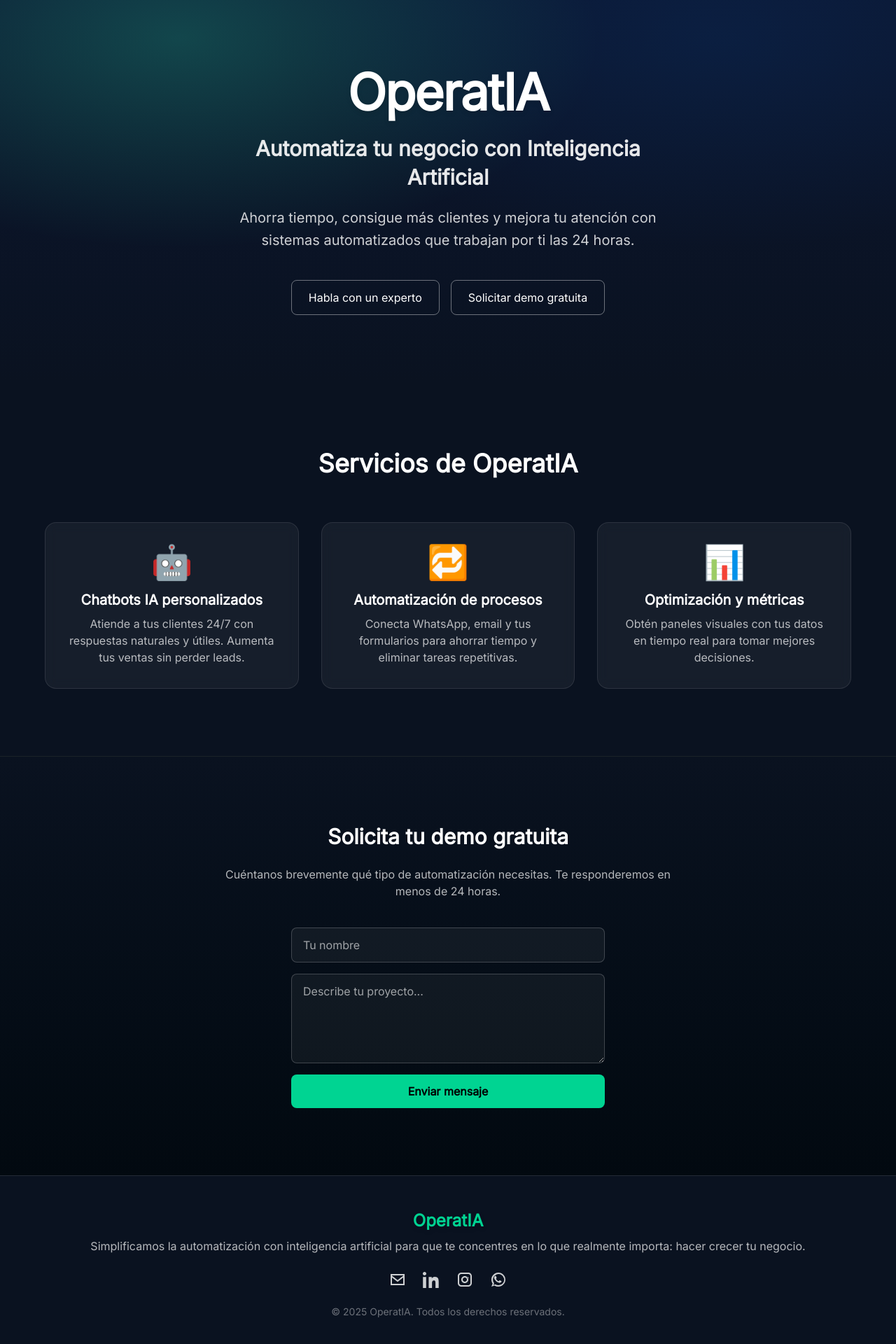
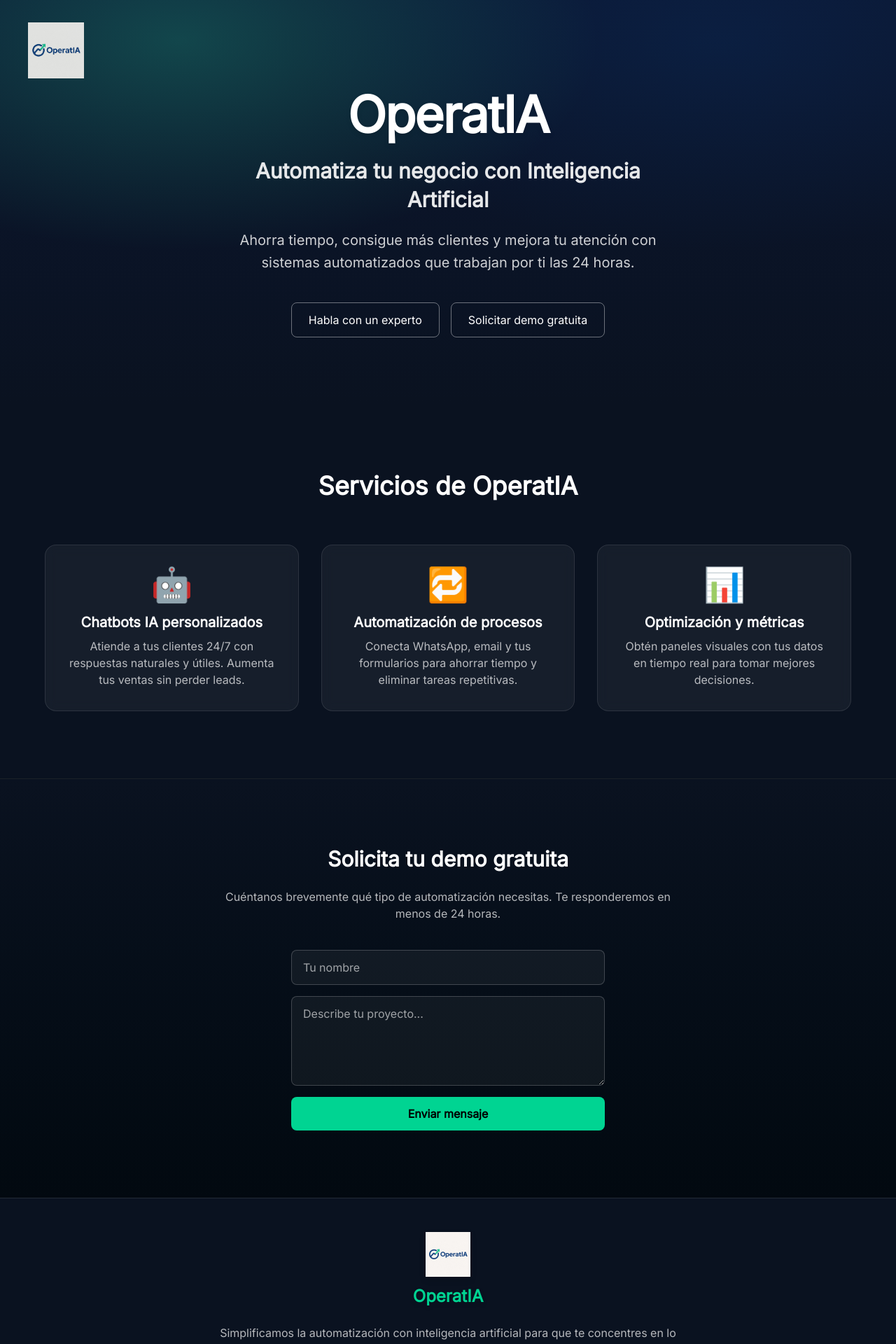
Before and after one commit to Danielsilent94/operatia-landing, a React (Vite) app: page / in a window 1280 px wide. Shown: the top 1920 px of the page at 70% size. Built offline with nearby package versions, Linux system fonts and the light colour scheme.

Commit message:
Landing new changess

```diff
--- a/src/App.tsx
+++ b/src/App.tsx
@@ -1,3 +1,7 @@
+import React from "react";
+import Hero from "./components/Hero";
+import logo from "./assets/logo-operatia.png";
+
 function App() {
   const phoneNumber = "34667213004"; // <-- tu número de WhatsApp (sin + ni espacios)
 
@@ -15,50 +19,27 @@ function App() {
     window.open(`https://wa.me/${phoneNumber}?text=${encodedText}`, "_blank");
   };
 
+  // 🚀 Scroll suave hacia el formulario
+  const scrollToContact = () => {
+    const contactSection = document.getElementById("contact");
+    if (contactSection) {
+      contactSection.scrollIntoView({ behavior: "smooth", block: "start" });
+    }
+  };
+
   return (
     <main className="w-full flex flex-col min-h-screen bg-[#0A1220] text-white">
-      {/* Hero Section */}
-      <section className="gradient-hero flex flex-col justify-center items-center text-center px-6 sm:px-10 py-24">
-        <h1 className="text-6xl sm:text-7xl font-extrabold text-white tracking-tight drop-shadow-md">
-          OperatIA
-        </h1>
-        <h2 className="text-2xl sm:text-3xl font-semibold text-white/90 mt-6 max-w-2xl leading-snug">
-          Automatiza tu negocio con Inteligencia Artificial
-        </h2>
-        <p className="text-lg sm:text-xl text-white/80 mt-5 max-w-2xl leading-relaxed">
-          Ahorra tiempo, consigue más clientes y mejora tu atención con sistemas automatizados que trabajan por ti las 24 horas.
-        </p>
+      {/* HERO */}
+      <Hero phoneNumber={phoneNumber} onScrollToContact={scrollToContact} />
 
-        {/* Botones */}
-        <div className="flex flex-col sm:flex-row gap-4 mt-10">
-          <a
-            href={`https://wa.me/${phoneNumber}`}
-            target="_blank"
-            rel="noopener noreferrer"
-            className="border border-white/40 text-white font-medium px-6 py-3 rounded-lg transition-all duration-300 hover:bg-white/10 hover:border-white/70"
-          >
-            Habla con un experto
-          </a>
-
-          <a
-            href="#contact"
-            className="border border-white/40 text-white font-medium px-6 py-3 rounded-lg transition-all duration-300 hover:bg-white/10 hover:border-white/70"
-          >
-            Solicitar demo gratuita
-          </a>
-        </div>
-      </section>
-
-      {/* Servicios Section */}
+      {/* SERVICIOS */}
       <section className="bg-[#0A1220] py-24 px-6 text-center">
         <h3 className="text-4xl font-bold mb-16">Servicios de OperatIA</h3>
 
         <div className="grid grid-cols-1 sm:grid-cols-3 gap-8 max-w-6xl mx-auto">
           <div className="bg-white/5 rounded-2xl p-8 backdrop-blur-sm border border-white/10 hover:border-white/20 transition-all">
             <div className="text-5xl mb-4">🤖</div>
-            <h4 className="text-xl font-semibold mb-2">
-              Chatbots IA personalizados
-            </h4>
+            <h4 className="text-xl font-semibold mb-2">Chatbots IA personalizados</h4>
             <p className="text-white/70">
               Atiende a tus clientes 24/7 con respuestas naturales y útiles. Aumenta tus ventas sin perder leads.
             </p>
@@ -66,9 +47,7 @@ function App() {
 
           <div className="bg-white/5 rounded-2xl p-8 backdrop-blur-sm border border-white/10 hover:border-white/20 transition-all">
             <div className="text-5xl mb-4">🔁</div>
-            <h4 className="text-xl font-semibold mb-2">
-              Automatización de procesos
-            </h4>
+            <h4 className="text-xl font-semibold mb-2">Automatización de procesos</h4>
             <p className="text-white/70">
               Conecta WhatsApp, email y tus formularios para ahorrar tiempo y eliminar tareas repetitivas.
             </p>
@@ -76,9 +55,7 @@ function App() {
 
           <div className="bg-white/5 rounded-2xl p-8 backdrop-blur-sm border border-white/10 hover:border-white/20 transition-all">
             <div className="text-5xl mb-4">📊</div>
-            <h4 className="text-xl font-semibold mb-2">
-              Optimización y métricas
-            </h4>
+            <h4 className="text-xl font-semibold mb-2">Optimización y métricas</h4>
             <p className="text-white/70">
               Obtén paneles visuales con tus datos en tiempo real para tomar mejores decisiones.
             </p>
@@ -86,7 +63,7 @@ function App() {
         </div>
       </section>
 
-      {/* Formulario de contacto */}
+      {/* FORMULARIO DE CONTACTO */}
       <section
         id="contact"
         className="py-24 px-6 text-center border-t border-white/10 bg-gradient-to-b from-[#0A1220] to-[#020910]"
@@ -120,27 +97,51 @@ function App() {
         </form>
       </section>
 
-      {/* Footer */}
+      {/* FOOTER */}
       <footer className="bg-[#0A1220] py-12 text-center border-t border-white/10">
-        <h4 className="text-2xl font-bold mb-2 text-emerald-400 drop-shadow-md">
-          OperatIA
-        </h4>
-        <p className="text-white/70 mb-6">
+        <div className="flex flex-col items-center mb-6">
+          <img
+            src={logo}
+            alt="OperatIA logo"
+            className="w-16 h-16 mb-3 drop-shadow-lg"
+          />
+          <h4 className="text-2xl font-bold text-emerald-400 drop-shadow-md">
+            OperatIA
+          </h4>
+        </div>
+
+        <p className="text-white/70 mb-6 max-w-2xl mx-auto">
           Simplificamos la automatización con inteligencia artificial para que te concentres en lo que realmente importa: hacer crecer tu negocio.
         </p>
 
         <div className="flex justify-center gap-6 text-white/80 text-2xl mb-6">
-          <a href="https://mail.google.com/mail/u/1/#inbox" className="hover:text-white">
-            <svg xmlns="http://www.w3.org/2000/svg" fill="currentColor" viewBox="0 0 24 24" className="w-6 h-6"><path d="M2 4h20v16H2z" fill="none"/><path d="M2 4h20v16H2zM4 6v.511l8 6.223 8-6.223V6H4zm0 2.979V18h16V8.979l-8 6.222z"/></svg>
+          {/* Email */}
+          <a href="mailto:info@operatia.com" className="hover:text-white">
+            <svg xmlns="http://www.w3.org/2000/svg" fill="currentColor" viewBox="0 0 24 24" className="w-6 h-6">
+              <path d="M2 4h20v16H2z" fill="none" />
+              <path d="M2 4h20v16H2zM4 6v.511l8 6.223 8-6.223V6H4zm0 2.979V18h16V8.979l-8 6.222z" />
+            </svg>
           </a>
+
+          {/* LinkedIn */}
           <a href="https://www.linkedin.com" target="_blank" rel="noopener noreferrer" className="hover:text-white">
-            <svg xmlns="http://www.w3.org/2000/svg" fill="currentColor" viewBox="0 0 24 24" className="w-6 h-6"><path d="M4.98 3.5C4.98 4.88 3.88 6 2.5 6S0 4.88 0 3.5 1.12 1 2.5 1s2.48 1.12 2.48 2.5zM.22 8.14h4.56V24H.22zM8.44 8.14h4.37v2.16h.06c.61-1.15 2.1-2.37 4.33-2.37 4.63 0 5.48 3.05 5.48 7.02V24h-4.56v-6.9c0-1.65-.03-3.78-2.3-3.78-2.31 0-2.67 1.8-2.67 3.66V24H8.44V8.14z"/></svg>
+            <svg xmlns="http://www.w3.org/2000/svg" fill="currentColor" viewBox="0 0 24 24" className="w-6 h-6">
+              <path d="M4.98 3.5C4.98 4.88 3.88 6 2.5 6S0 4.88 0 3.5 1.12 1 2.5 1s2.48 1.12 2.48 2.5zM.22 8.14h4.56V24H.22zM8.44 8.14h4.37v2.16h.06c.61-1.15 2.1-2.37 4.33-2.37 4.63 0 5.48 3.05 5.48 7.02V24h-4.56v-6.9c0-1.65-.03-3.78-2.3-3.78-2.31 0-2.67 1.8-2.67 3.66V24H8.44V8.14z" />
+            </svg>
           </a>
+
+          {/* Instagram */}
           <a href="https://www.instagram.com/operatia360/" target="_blank" rel="noopener noreferrer" className="hover:text-white">
-            <svg xmlns="http://www.w3.org/2000/svg" fill="currentColor" viewBox="0 0 24 24" className="w-6 h-6"><path d="M7 2C4.243 2 2 4.243 2 7v10c0 2.757 2.243 5 5 5h10c2.757 0 5-2.243 5-5V7c0-2.757-2.243-5-5-5H7zm10 2c1.654 0 3 1.346 3 3v10c0 1.654-1.346 3-3 3H7c-1.654 0-3-1.346-3-3V7c0-1.654 1.346-3 3-3h10zm-5 3c-2.757 0-5 2.243-5 5s2.243 5 5 5 5-2.243 5-5-2.243-5-5-5zm0 2c1.654 0 3 1.346 3 3s-1.346 3-3 3-3-1.346-3-3 1.346-3 3-3zm4.5-.5a1 1 0 1 1 0 2 1 1 0 0 1 0-2z"/></svg>
+            <svg xmlns="http://www.w3.org/2000/svg" fill="currentColor" viewBox="0 0 24 24" className="w-6 h-6">
+              <path d="M7 2C4.243 2 2 4.243 2 7v10c0 2.757 2.243 5 5 5h10c2.757 0 5-2.243 5-5V7c0-2.757-2.243-5-5-5H7zm10 2c1.654 0 3 1.346 3 3v10c0 1.654-1.346 3-3 3H7c-1.654 0-3-1.346-3-3V7c0-1.654 1.346-3 3-3h10zm-5 3c-2.757 0-5 2.243-5 5s2.243 5 5 5 5-2.243 5-5-2.243-5-5-5zm0 2c1.654 0 3 1.346 3 3s-1.346 3-3 3-3-1.346-3-3 1.346-3 3-3zm4.5-.5a1 1 0 1 1 0 2 1 1 0 0 1 0-2z" />
+            </svg>
           </a>
+
+          {/* WhatsApp */}
           <a href={`https://wa.me/${phoneNumber}`} target="_blank" rel="noopener noreferrer" className="hover:text-white">
-            <svg xmlns="http://www.w3.org/2000/svg" fill="currentColor" viewBox="0 0 24 24" className="w-6 h-6"><path d="M12 2C6.477 2 2 6.473 2 11.995c0 2.123.663 4.084 1.79 5.714L2 22l4.418-1.56A9.942 9.942 0 0 0 12 22c5.523 0 10-4.477 10-10.005C22 6.473 17.523 2 12 2zm0 18a8.006 8.006 0 0 1-4.065-1.11l-.29-.174-2.62.924.9-2.67-.183-.273A8.003 8.003 0 1 1 12 20zM8.58 7.3c-.192-.434-.393-.443-.577-.451-.15-.006-.322-.006-.495-.006s-.455.065-.694.326c-.238.26-.911.89-.911 2.17 0 1.28.933 2.52 1.063 2.69.131.17 1.802 2.87 4.43 3.9 2.63 1.03 2.63.687 3.107.643.476-.043 1.522-.622 1.738-1.224.217-.602.217-1.118.152-1.224-.065-.106-.238-.17-.5-.3-.261-.13-1.522-.75-1.758-.836-.236-.087-.408-.13-.58.13-.173.26-.666.836-.817 1.006-.15.17-.3.195-.56.065-.261-.13-1.1-.405-2.095-1.292-.774-.692-1.296-1.546-1.447-1.806-.15-.26-.016-.4.114-.53.117-.116.261-.3.392-.45.13-.15.174-.26.261-.43.087-.17.043-.325-.022-.455-.065-.13-.576-1.43-.804-1.953z"/></svg>
+            <svg xmlns="http://www.w3.org/2000/svg" fill="currentColor" viewBox="0 0 24 24" className="w-6 h-6">
+              <path d="M12 2C6.477 2 2 6.473 2 11.995c0 2.123.663 4.084 1.79 5.714L2 22l4.418-1.56A9.942 9.942 0 0 0 12 22c5.523 0 10-4.477 10-10.005C22 6.473 17.523 2 12 2zm0 18a8.006 8.006 0 0 1-4.065-1.11l-.29-.174-2.62.924.9-2.67-.183-.273A8.003 8.003 0 1 1 12 20z" />
+            </svg>
           </a>
         </div>
 
--- a/src/components/Hero.tsx
+++ b/src/components/Hero.tsx
@@ -1,70 +1,55 @@
-import { motion } from "framer-motion";
+import React from "react";
+import logo from "../assets/logo-operatia.png";
 
-export default function Hero() {
+interface HeroProps {
+  phoneNumber: string;
+  onScrollToContact: () => void;
+}
+
+function Hero({ phoneNumber, onScrollToContact }: HeroProps) {
   return (
-    <section className="gradient-hero min-h-screen flex flex-col justify-center items-center text-center px-6 sm:px-10">
-      {/* LOGO / TÍTULO PRINCIPAL */}
-      <motion.h1
-        initial={{ opacity: 0, y: -40 }}
-        animate={{ opacity: 1, y: 0 }}
-        transition={{ duration: 0.8 }}
-        className="text-6xl sm:text-7xl font-extrabold text-white tracking-tight drop-shadow-lg"
-      >
-        <span className="text-operatia-green">Operat</span>IA
-      </motion.h1>
+    <section className="relative gradient-hero flex flex-col justify-center items-center text-center px-6 sm:px-10 py-24">
+      {/* Logo arriba izquierda */}
+      <div className="absolute top-6 left-6 sm:top-8 sm:left-10">
+        <img
+          src={logo}
+          alt="OperatIA logo"
+          className="w-16 sm:w-20 h-auto opacity-90 hover:opacity-100 transition-opacity"
+        />
+      </div>
 
-      {/* SUBTÍTULO */}
-      <motion.h2
-        initial={{ opacity: 0, y: 20 }}
-        animate={{ opacity: 1, y: 0 }}
-        transition={{ delay: 0.3, duration: 0.8 }}
-        className="text-2xl sm:text-3xl font-semibold text-white/90 mt-6 max-w-2xl leading-snug"
-      >
+      {/* Texto principal */}
+      <h1 className="text-6xl sm:text-7xl font-extrabold text-white tracking-tight drop-shadow-md mt-8">
+        OperatIA
+      </h1>
+      <h2 className="text-2xl sm:text-3xl font-semibold text-white/90 mt-6 max-w-2xl leading-snug">
         Automatiza tu negocio con Inteligencia Artificial
-      </motion.h2>
+      </h2>
+      <p className="text-lg sm:text-xl text-white/80 mt-5 max-w-2xl leading-relaxed">
+        Ahorra tiempo, consigue más clientes y mejora tu atención con sistemas
+        automatizados que trabajan por ti las 24 horas.
+      </p>
 
-      {/* DESCRIPCIÓN */}
-      <motion.p
-        initial={{ opacity: 0 }}
-        animate={{ opacity: 1 }}
-        transition={{ delay: 0.6, duration: 1 }}
-        className="text-lg sm:text-xl text-white/75 mt-6 max-w-2xl leading-relaxed"
-      >
-        Ahorra tiempo, consigue más clientes y mejora tu atención con sistemas automatizados
-        que trabajan por ti las 24 horas.
-      </motion.p>
-
-      {/* BOTONES */}
-      <motion.div
-        initial={{ opacity: 0 }}
-        animate={{ opacity: 1 }}
-        transition={{ delay: 1, duration: 0.8 }}
-        className="flex flex-col sm:flex-row gap-4 mt-10"
-      >
+      {/* Botones */}
+      <div className="flex flex-col sm:flex-row gap-4 mt-10">
         <a
-          href="https://wa.me/34667213004?text=Hola,%20quiero%20saber%20más%20sobre%20las%20automatizaciones%20con%20IA."
+          href={`https://wa.me/${phoneNumber}`}
           target="_blank"
-          className="bg-operatia-green text-slate-900 font-semibold px-8 py-3 rounded-xl shadow-lg hover:scale-105 transition-transform duration-300"
+          rel="noopener noreferrer"
+          className="border border-white/40 text-white font-medium px-6 py-3 rounded-lg transition-all duration-300 hover:bg-white/10 hover:border-white/70"
         >
           Habla con un experto
         </a>
-        <a
-          href="#contact"
-          className="border-2 border-operatia-green text-operatia-green font-semibold px-8 py-3 rounded-xl hover:bg-operatia-green hover:text-slate-900 transition-all duration-300"
+
+        <button
+          onClick={onScrollToContact}
+          className="border border-white/40 text-white font-medium px-6 py-3 rounded-lg transition-all duration-300 hover:bg-white/10 hover:border-white/70"
         >
           Solicitar demo gratuita
-        </a>
-      </motion.div>
-
-      {/* DECORATIVO SUAVE */}
-      <motion.div
-        initial={{ opacity: 0 }}
-        animate={{ opacity: 0.5 }}
-        transition={{ delay: 1.5, duration: 1 }}
-        className="absolute inset-0 -z-10 pointer-events-none"
-      >
-        <div className="absolute w-[800px] h-[800px] bg-operatia-green/10 blur-[150px] rounded-full top-1/2 left-1/2 -translate-x-1/2 -translate-y-1/2" />
-      </motion.div>
+        </button>
+      </div>
     </section>
   );
 }
+
+export default Hero;
--- a/src/index.css
+++ b/src/index.css
@@ -1,6 +1,13 @@
 @import "tailwindcss";
 
-html, body {
+/* Scroll suave global */
+html {
+  scroll-behavior: smooth;
+}
+
+/* Estilos base */
+html,
+body {
   margin: 0;
   padding: 0;
   font-family: "Inter", system-ui, sans-serif;
@@ -10,8 +17,14 @@ html, body {
   overflow-x: hidden;
 }
 
+/* Fondo del Hero */
 .gradient-hero {
-  background: radial-gradient(1200px 600px at 20% 10%, rgba(40,215,163,0.25), transparent 50%),
-              radial-gradient(1200px 600px at 80% 10%, rgba(10,58,120,0.25), transparent 50%),
+  background: radial-gradient(1200px 600px at 20% 10%, rgba(40, 215, 163, 0.25), transparent 50%),
+              radial-gradient(1200px 600px at 80% 10%, rgba(10, 58, 120, 0.25), transparent 50%),
               linear-gradient(180deg, #0b1630 0%, #0a1220 100%);
 }
+
+/* Transiciones más suaves */
+button, a {
+  transition: all 0.3s ease;
+}
```
Also changed, not shown: src/assets/logo-operatia.png (added).
